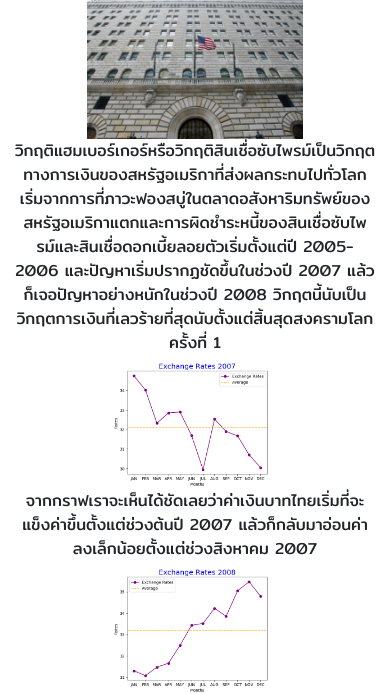
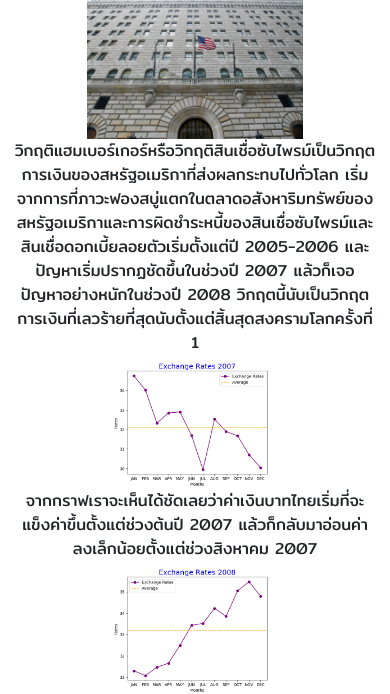
Before and after one commit to chanayus/The-Exchange, a plain HTML site: page web/Hamburger.html in a window 390 px wide. Shown: the part 161-855 px from the top of the page. Drawn offline with nearby package versions, Linux system fonts and the light colour scheme.

Commit message:
Update Hamburger.html

```diff
--- a/web/Hamburger.html
+++ b/web/Hamburger.html
@@ -57,8 +57,8 @@
       </style>
   <h1>วิกฤตแฮมเบอร์เกอร์</h1>
   <img src = "Hamburger.jpg" width=60% border="1">
-  <p>วิกฤติแฮมเบอร์เกอร์หรือวิกฤติสินเชื่อซับไพรม์เป็นวิกฤตทางการเงินของสหรัฐอเมริกาที่ส่งผลกระทบไปทั่วโลก
-    เริ่มจากการที่ภาวะฟองสบู่ในตลาดอสังหาริมทรัพย์ของสหรัฐอเมริกาแตกและการผิดชำระหนี้ของสินเชื่อซับไพรม์และสินเชื่อดอกเบี้ยลอยตัวเริ่มตั้งแต่ปี 2005-2006
+  <p>วิกฤติแฮมเบอร์เกอร์หรือวิกฤติสินเชื่อซับไพรม์เป็นวิกฤตการเงินของสหรัฐอเมริกาที่ส่งผลกระทบไปทั่วโลก
+    เริ่มจากการที่ภาวะฟองสบู่แตกในตลาดอสังหาริมทรัพย์ของสหรัฐอเมริกาและการผิดชำระหนี้ของสินเชื่อซับไพรม์และสินเชื่อดอกเบี้ยลอยตัวเริ่มตั้งแต่ปี 2005-2006
     และปัญหาเริ่มปรากฏชัดขึ้นในช่วงปี 2007 แล้วก็เจอปัญหาอย่างหนักในช่วงปี 2008
     วิกฤตนี้นับเป็นวิกฤตการเงินที่เลวร้ายที่สุดนับตั้งแต่สิ้นสุดสงครามโลกครั้งที่ 1 <br>
   <img src = "Exchange2007.png" width=50% border="1"> <br>
@@ -71,9 +71,9 @@
   พอเข้าสู่ช่วงเดือนพฤษภาคม 2009 จนถึงช่วงปลายปี 2009
   จากกราฟจะเห็นได้ชัดเจนเลยว่าเงินบาทไทยนั้นแข็งค่าขึ้นเรื่อยๆ
   ซึ่งหลังจากนั้นค่าเงินบาทไทยก็ค่อยๆแข็งค่าขึ้นเรื่อยๆแล้วก็แข็งค่าอ่อนค่าสลับไปมาอย่างไรก็ตาม
-  วิกฤตแฮมเบอร์เกอร์นั้นส่งผลต่อภาคการเงินของสหรัฐอเมริกากับยุโรปเป็นอย่างหนักทั้งสหรัฐอเมริกากับยุโรปเจอผลกระทบจากวิกฤตนี้คือบริษัทใหญ่ๆหลาย
-  บริษัทเกิดการขาดทุนอย่างหนักและก็อัตราการว่างงานก็เพิ่มขึ้นอย่างเห็นได้ชัดเจนและรวมถึง GDP ที่ลดลงด้วยแต่สำหรับภาพรวมของฝั่งเอเชียนั้น
-  ไม่ได้รับผลกระทบหนักเท่ากับสหรัฐอเมริกาและยุโรปถึงแม้ว่าในช่วงแรกๆหลายประเทศจะเจอปัญหาสภาพคล่องอัตราแลกเปลี่ยนกับค่าเงินดอลลาร์สหรัฐฯ
+  วิกฤตแฮมเบอร์เกอร์นั้นส่งผลต่อภาคการเงินของสหรัฐอเมริกากับยุโรปเป็นอย่างหนักทั้งสหรัฐอเมริกากับยุโรปเจอ<br>ผลกระทบจากวิกฤตนี้คือบริษัทใหญ่ๆหลาย
+  บริษัทเกิดการขาดทุนอย่างหนักและก็อัตราการว่างงานก็เพิ่มขึ้นอย่างเห็นได้ชัดเจนและรวมถึง GDP ที่ลดลงด้วยแต่<br>
+  สำหรับภาพรวมของฝั่งเอเชียนั้นไม่ได้รับผลกระทบหนักเท่ากับสหรัฐอเมริกาและยุโรปถึงแม้ว่าในช่วงแรกๆหลายประเทศจะเจอปัญหาสภาพคล่องอัตราแลกเปลี่ยนกับค่าเงินดอลลาร์สหรัฐฯ
   จนทำให้เศรษฐกิจหดตัวอย่างรุนแรงช่วงไตรมาส 3 ปี 2007 แต่ก็เริ่มกลับมามีทิศทางที่ดีขึ้นในช่วงไตรมาส 2 ปี 2008 ได้อีกครั้ง
 
   </p>
```
